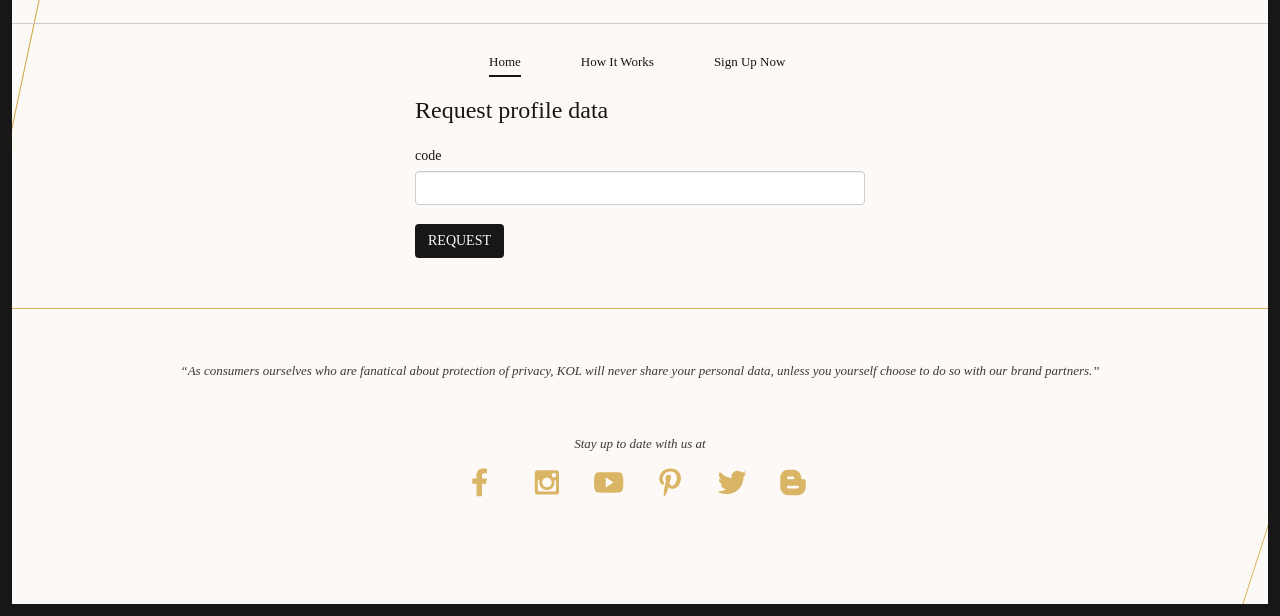
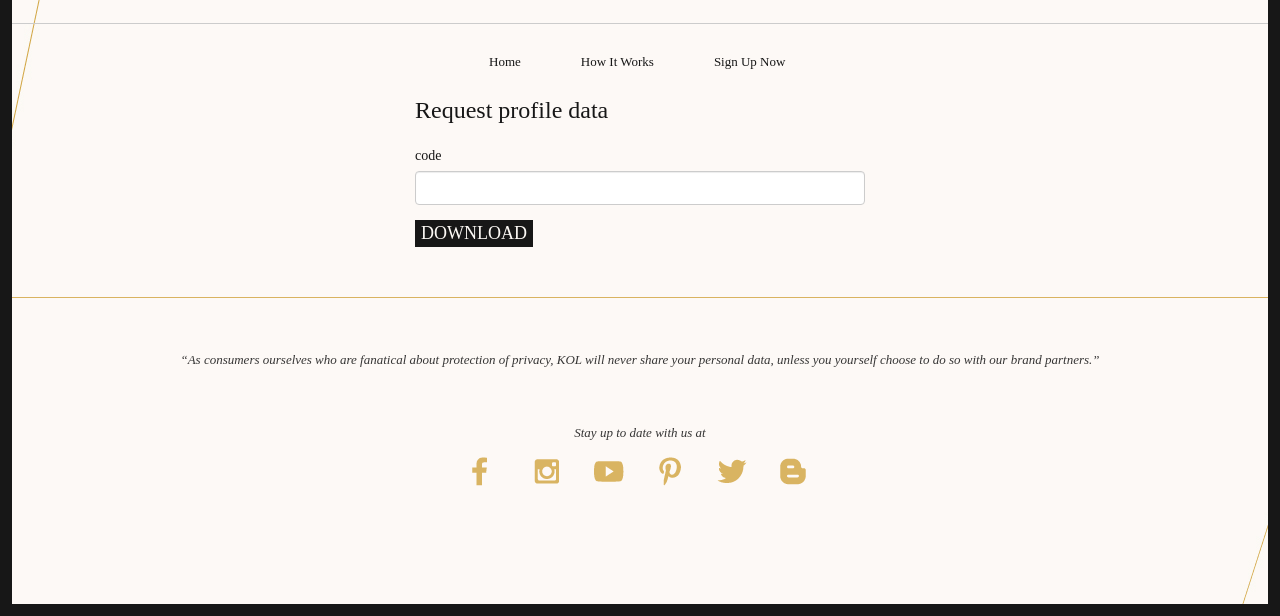
Before and after one commit to bunnywong/kol, a website: page app/admin.html in a window 1280 px wide. Shown: the part 184-800 px from the top of the page. Drawn offline with nearby package versions, Linux system fonts and the light colour scheme; files whose address does not match are found by name.

Commit message:
create file on load

```diff
--- a/app/admin.html
+++ b/app/admin.html
@@ -28,7 +28,7 @@
 
       <div class="section-bar header center-block"></div>
       <ul class="home nav nav-justified center-block desktop-only">
-        <li role="presentation" class="active"><a href="index.html">Home</a></li>
+        <li role="presentation" class=""><a href="index.html">Home</a></li>
         <li role="presentation"><a href="kol.html">How It Works</a></li>
         <li role="presentation"><a href="sign-up-now.html">Sign Up Now</a></li>
       </ul>
@@ -54,7 +54,7 @@
             <input type="checkbox"> Check me out
           </label>
         </div> -->
-        <button type="submit" class="btn">REQUEST</button>
+        <button type="submit" class="">DOWNLOAD</button>
       </form>
 
       <footer class="scrollflow -opacity">
```
